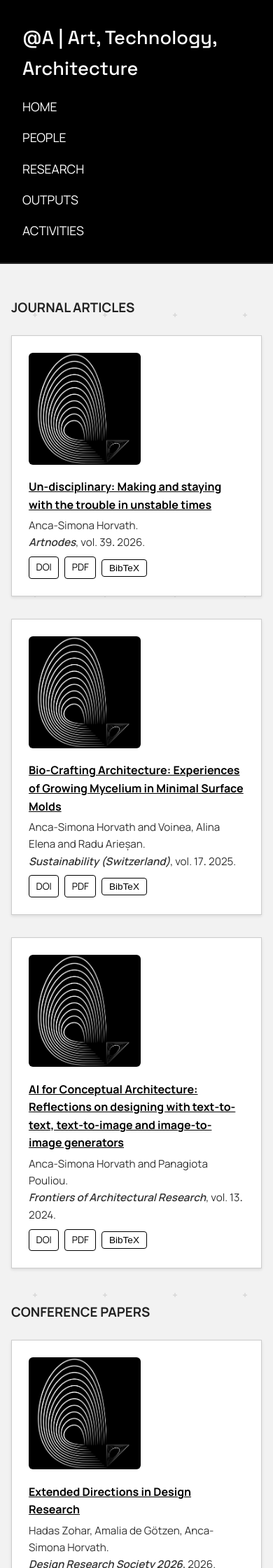
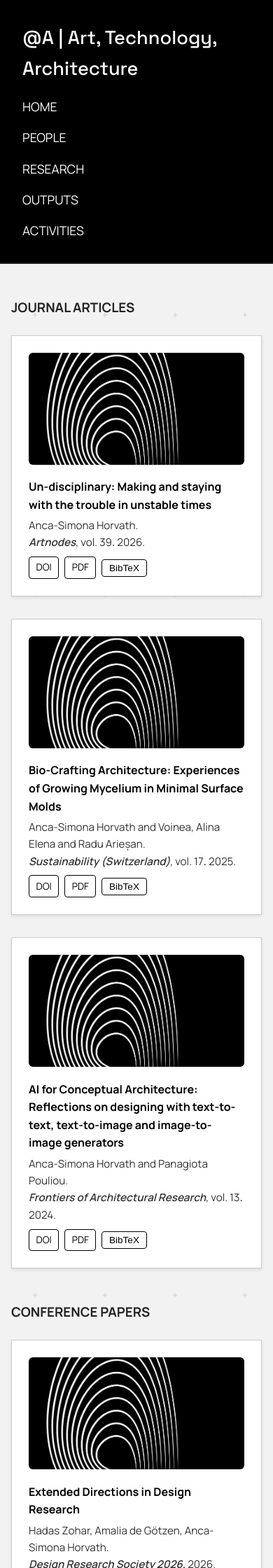
Before and after one commit to anqua/at-a, a Jekyll site: the page built from outputs.md, in a window 390 px wide. Shown: the top 2240 px of the page at 70% size. Built offline with Jekyll 4.4.1, drawn with Linux system fonts in a browser that asks for light colours.

Commit message:
Remove default underline from publication titles; fix mobile thumbnail width mismatch
.pub-title a now matches .exhibition-title a (black, no underline, stripe
on hover only) instead of the browser-default underline.

On mobile, .pub-thumb-link's align-self: flex-start (needed for the
desktop row layout) was shrinking DOI-linked thumbnails (journal articles,
conference papers, datasets, preprints) to their image's width instead of
stretching full-width, while unlinked book-chapter thumbnails stretched
correctly. Added align-self: stretch back for the mobile column layout.

Co-Authored-By: Claude Sonnet 5 <noreply@anthropic.com>

```diff
--- a/assets/css/style.css
+++ b/assets/css/style.css
@@ -533,6 +533,11 @@ h1 {
   font-weight: bold;
 }
 
+.pub-title a {
+  color: #000;
+  text-decoration: none;
+}
+
 .pub-meta {
   margin: 0 0 0.5em;
   font-size: 0.95em;
@@ -601,6 +606,14 @@ h1 {
   .pub-thumb {
     width: 100%;
     height: 160px;
+  }
+
+  .pub-thumb-link {
+    /* in column layout the cross-axis is horizontal, so align-self:
+       flex-start (set for the desktop row layout) would shrink this to the
+       image's width instead of stretching full-width like the unlinked
+       book-chapter thumbnails */
+    align-self: stretch;
   }
 }
 
```
